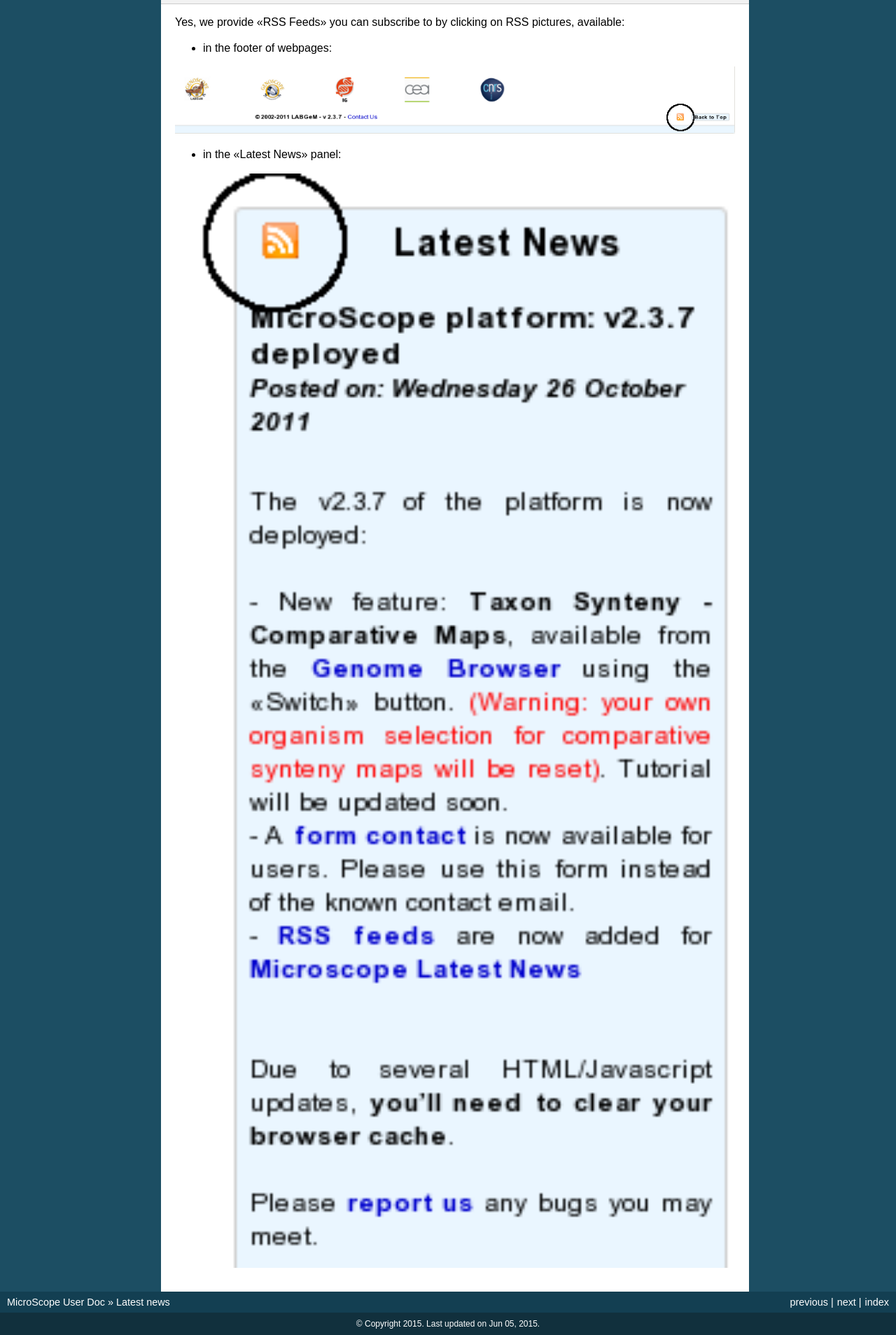
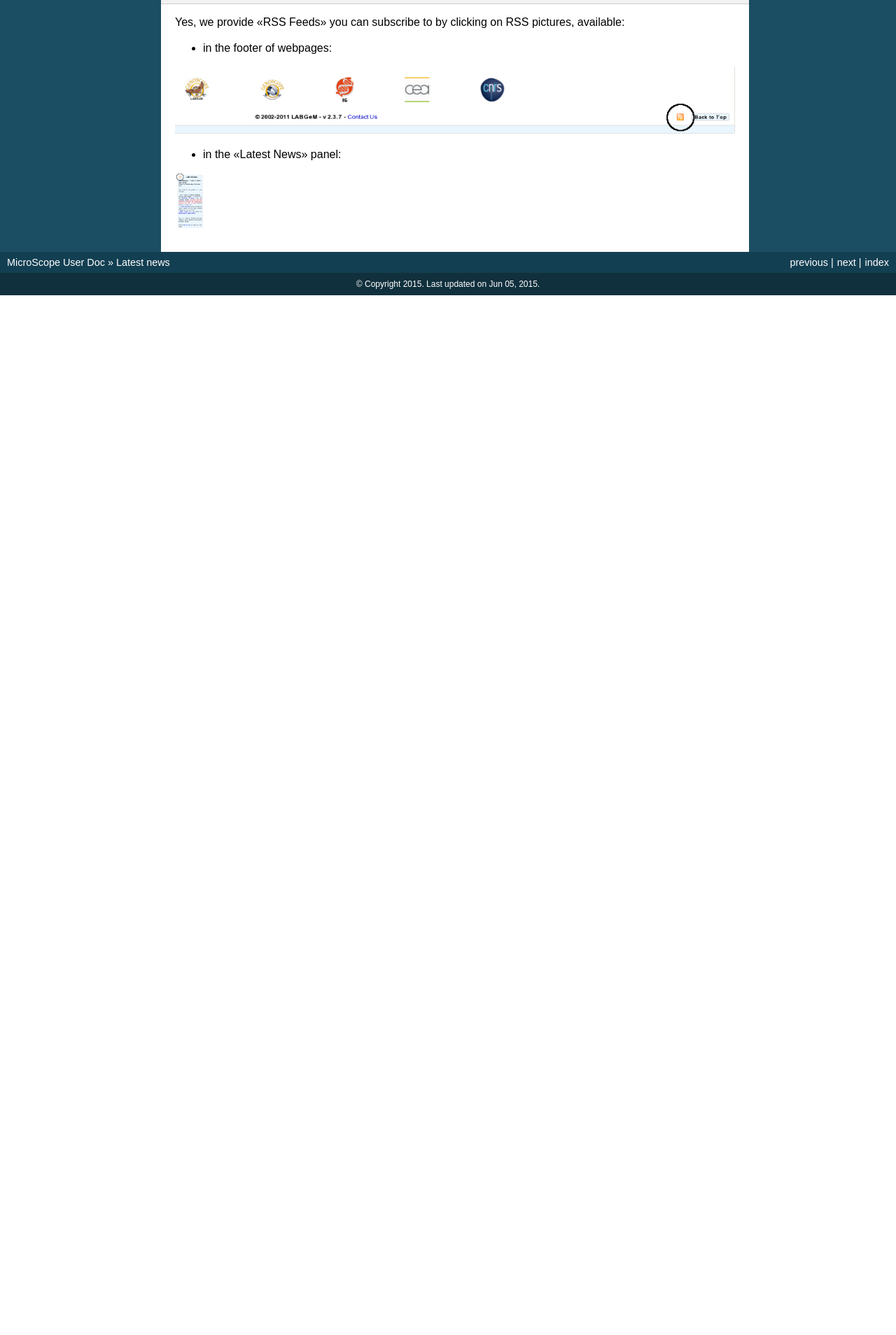
Before and after one commit to labgem/microscope-user-doc, a Sphinx documentation site: the page built from docs/content/overview/latestnews.rst, in a window 1280 px wide. Shown: the part 735-2643 px from the top of the page at 70% size. Built offline with Sphinx 7.4.7, drawn with Linux system fonts in a browser that asks for light colours; formulas are drawn with MathJax 3; after the commit the page ends 1157 px from its top, so only the background shows below that.

Commit message:
Test image size

```diff
--- a/docs/content/overview/latestnews.rst
+++ b/docs/content/overview/latestnews.rst
@@ -23,4 +23,4 @@ Yes, we provide «RSS Feeds» you can subscribe to by clicking on RSS pictures,
 * in the «Latest News» panel:
 
 .. image:: img/img16.png
-	:width: 100%
+	:width: 5%
```
